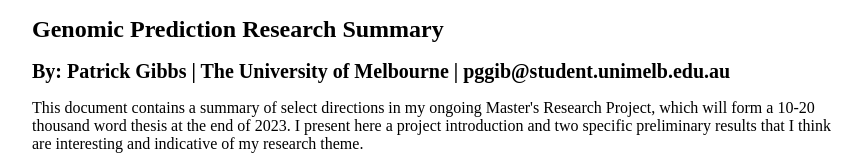
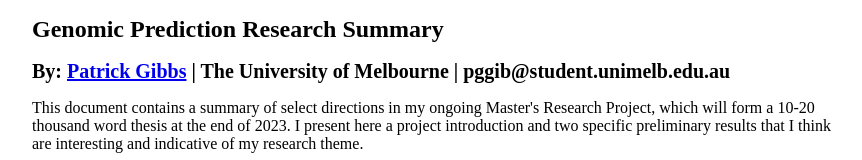
Before and after one commit to Patrick-Gibbs/Patrick-Gibbs-GenomicPredictionSummary.io, a plain HTML site: page index.html in a window 1280 px wide. Shown: the top 160 px of the page, without its empty margins (208-1070 px from the left). Drawn offline with nearby package versions, Linux system fonts and the light colour scheme.

Commit message:
added link

```diff
--- a/index.html
+++ b/index.html
@@ -11,7 +11,7 @@
 </head>
 <body class="container">
   <h1>Genomic Prediction Research Summary</h1>
-  <h2>By: Patrick Gibbs | The University of Melbourne | pggib@student.unimelb.edu.au</h2>
+  <h2>By: <a href="https://adaptive-evolution.biosciences.unimelb.edu.au/people/paddygibbs.html">Patrick Gibbs</a> | The University of Melbourne | pggib@student.unimelb.edu.au</h2>
 
   This document contains a summary of select directions in my ongoing Master's Research Project, which will form a 10-20 thousand word thesis at the end of 2023. I present here a project introduction and two specific preliminary results that I think are interesting and indicative of my research theme.
 
```
